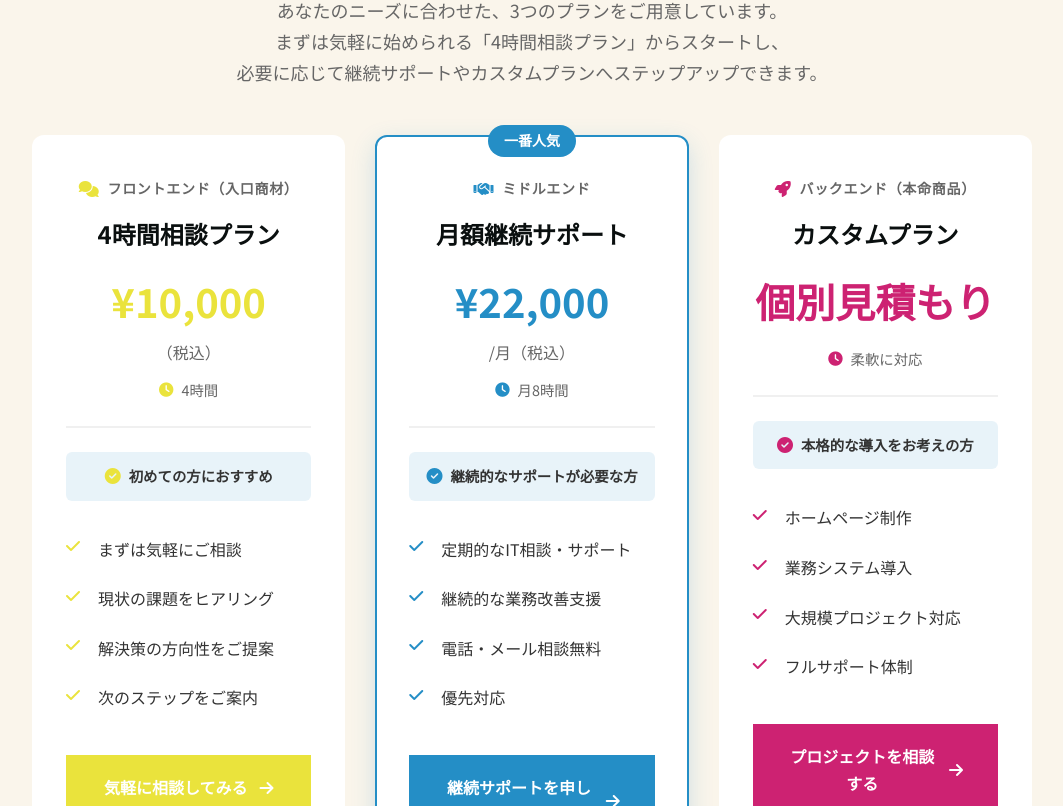
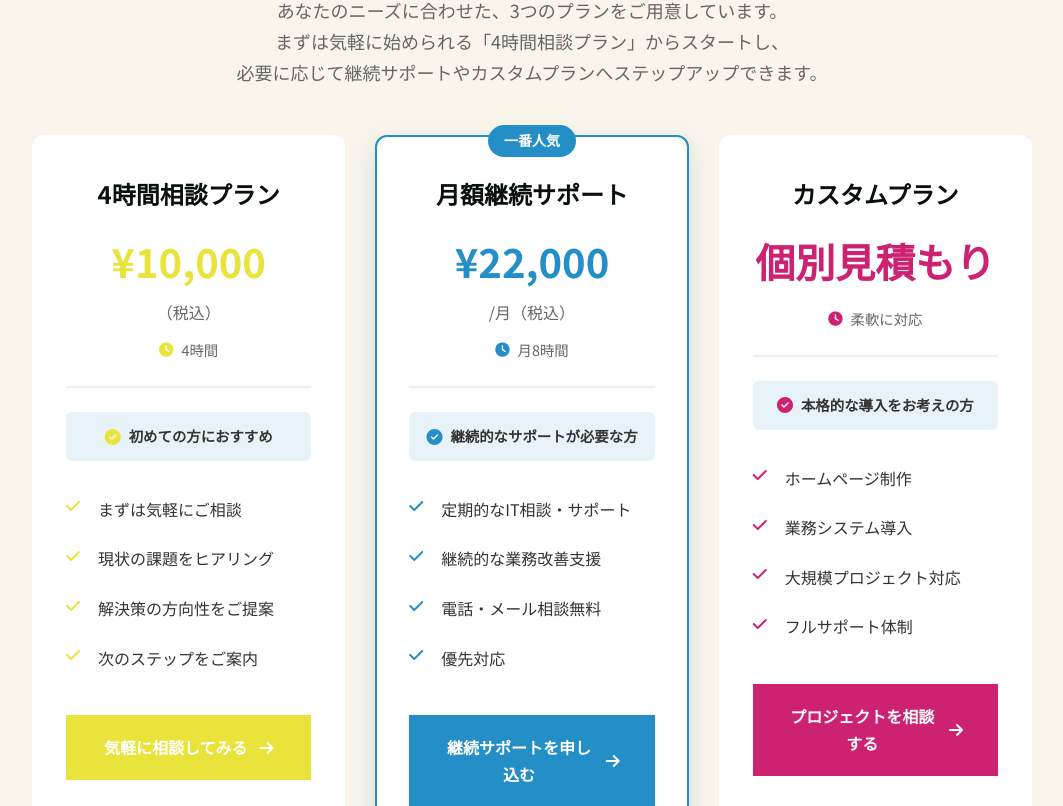
Before and after one commit to tokomaramuki1234/mitsulu-homepage, a Next.js app: page / in a window 1280 px wide. Shown: the part 3274-4080 px from the top of the page, without its empty margins (108-1171 px from the left). Built offline with nearby package versions, Linux system fonts and the light colour scheme.

Commit message:
fix: Remove internal terminology (frontend/middleend/backend) from pricing plans

```diff
--- a/components/PricingSection.tsx
+++ b/components/PricingSection.tsx
@@ -22,7 +22,7 @@ const PricingSection = () => {
   const pricingPlans = [
     {
       id: 'frontend',
-      category: 'フロントエンド（入口商材）',
+      category: '',
       title: '4時間相談プラン',
       price: '¥10,000',
       unit: '（税込）',
@@ -41,7 +41,7 @@ const PricingSection = () => {
     },
     {
       id: 'middleend',
-      category: 'ミドルエンド',
+      category: '',
       title: '月額継続サポート',
       price: '¥22,000',
       unit: '/月（税込）',
@@ -60,7 +60,7 @@ const PricingSection = () => {
     },
     {
       id: 'backend',
-      category: 'バックエンド（本命商品）',
+      category: '',
       title: 'カスタムプラン',
       price: '個別見積もり',
       unit: '',
@@ -102,10 +102,12 @@ const PricingSection = () => {
     >
       {plan.isFeatured && <div className={styles.pricingBadge}>一番人気</div>}
 
-      <div className={styles.pricingCategory}>
-        <i className={plan.icon}></i>
-        <span>{plan.category}</span>
-      </div>
+      {plan.category && (
+        <div className={styles.pricingCategory}>
+          <i className={plan.icon}></i>
+          <span>{plan.category}</span>
+        </div>
+      )}
 
       <div className={styles.pricingHeader}>
         <h3 className={styles.pricingTitle}>{plan.title}</h3>
```
